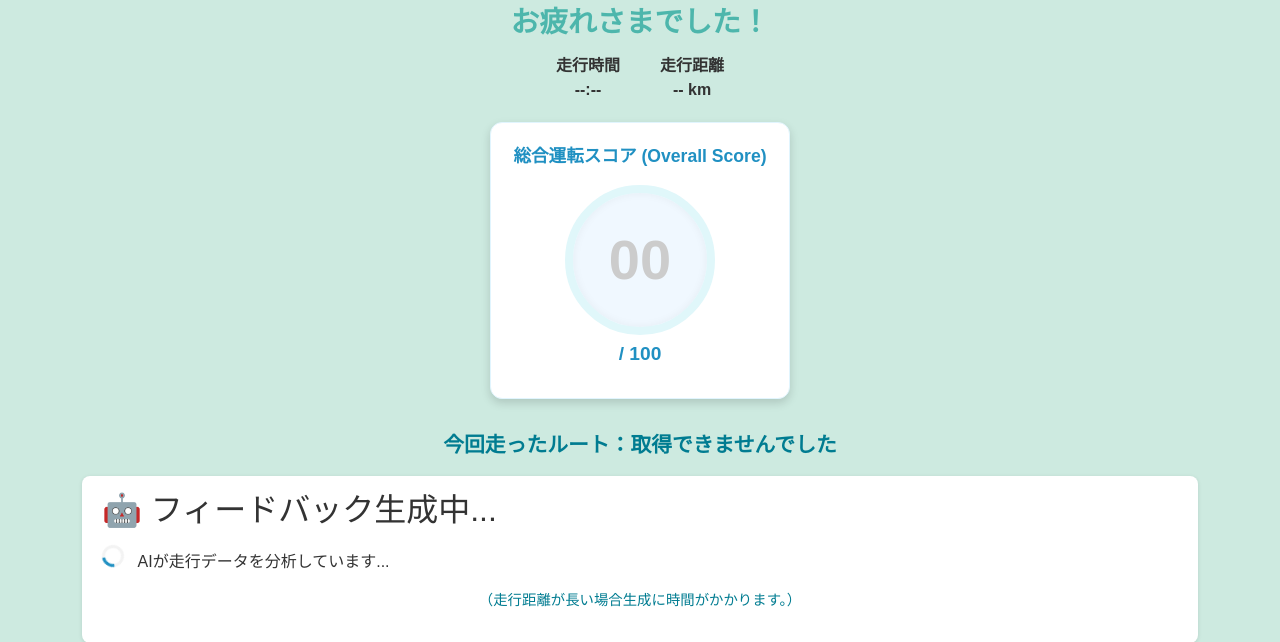
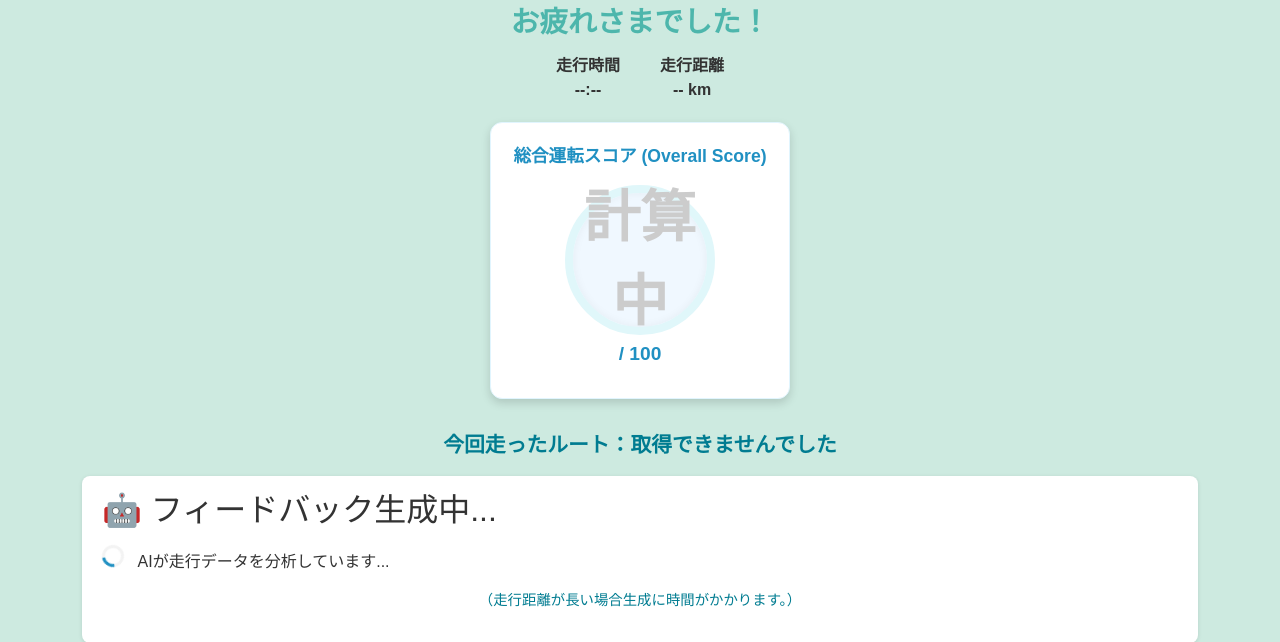
Before and after one commit to okada11235/DR_Prototype, a Flask app: template templates/recording_completed.html in a window 1280 px wide. Shown: the part 184-826 px from the top of the page. Run offline with Flask 2, Linux system fonts and the light colour scheme; the template is opened without the code that fills it, so the values that code supplies are empty; the visitor is signed in with stand-in values (Sample User, id 1); grey boxes labelled with a size stand in for pictures from a placeholder-image service; some libraries are stand-ins or nearby versions.

Commit message:
スコア計算のローディング表示を「計算中」に変更し

```diff
--- a/templates/recording_completed.html
+++ b/templates/recording_completed.html
@@ -261,10 +261,10 @@
             const scoreCommentEl = document.getElementById("overall-score-comment");
 
             // スコアが計算されるまでローディング表示
-            scoreDisplayEl.textContent = "00";
-            scoreDisplayEl.style.color = "#ccc";
-            scoreCircleEl.style.borderColor = "#e0f7fa";
-            scoreCommentEl.textContent = "";
+                scoreDisplayEl.textContent = "計算中";
+                scoreDisplayEl.style.color = "#ccc";
+                scoreCircleEl.style.borderColor = "#e0f7fa";
+                scoreCommentEl.textContent = "";
 
             const docRef = db.collection("sessions").doc(sessionId);
 
@@ -306,8 +306,8 @@
 
                     unsubscribe(); // スコアが取得できたら監視を停止
                 } else {
-                    // スコアがまだ計算されていない場合はローディング状態を維持
-                    scoreDisplayEl.textContent = "00";
+                    // スコアがまだ計算されていない場合は「計算中」と表示
+                    scoreDisplayEl.textContent = "計算中";
                     scoreDisplayEl.style.color = "#ccc";
                     scoreCircleEl.style.borderColor = "#e0f7fa";
                     scoreCommentEl.textContent = "";
```
